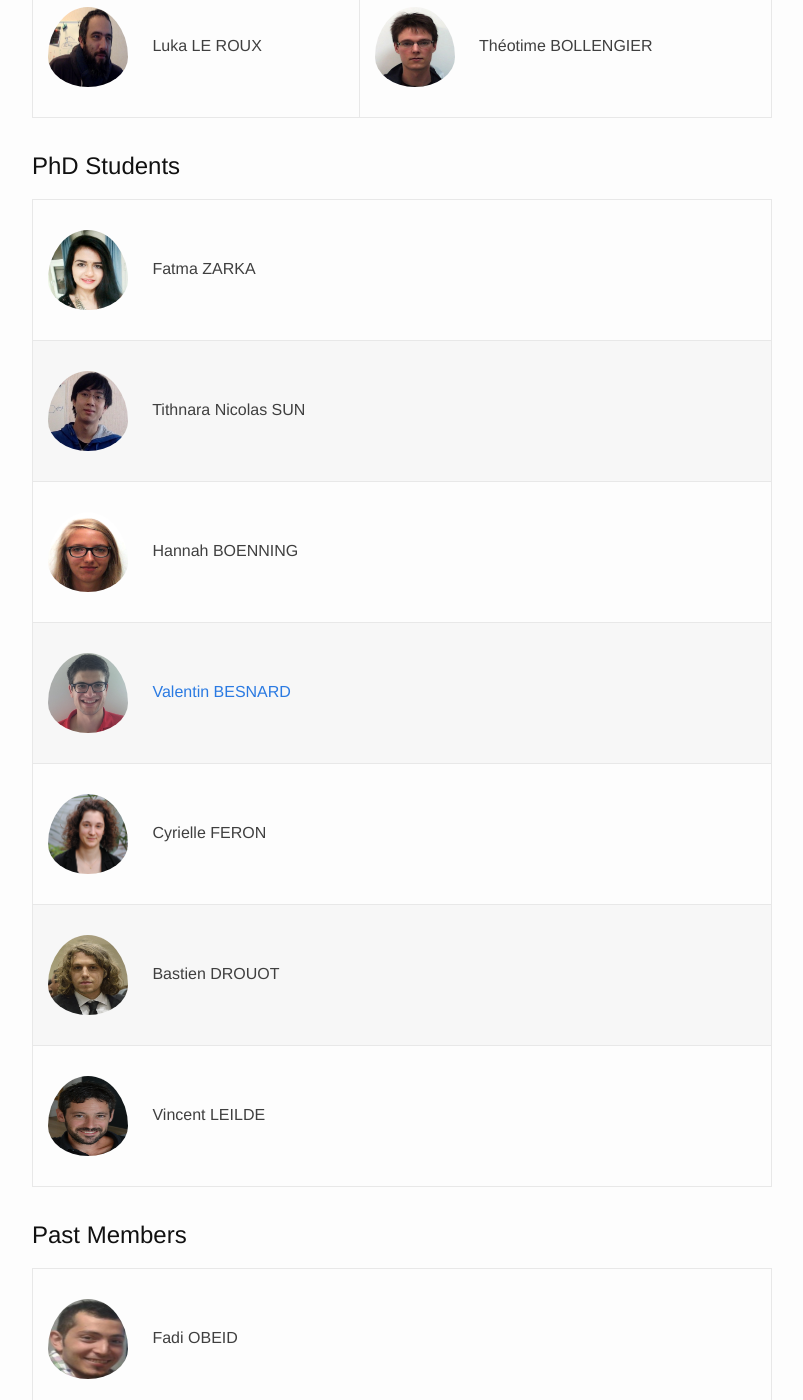
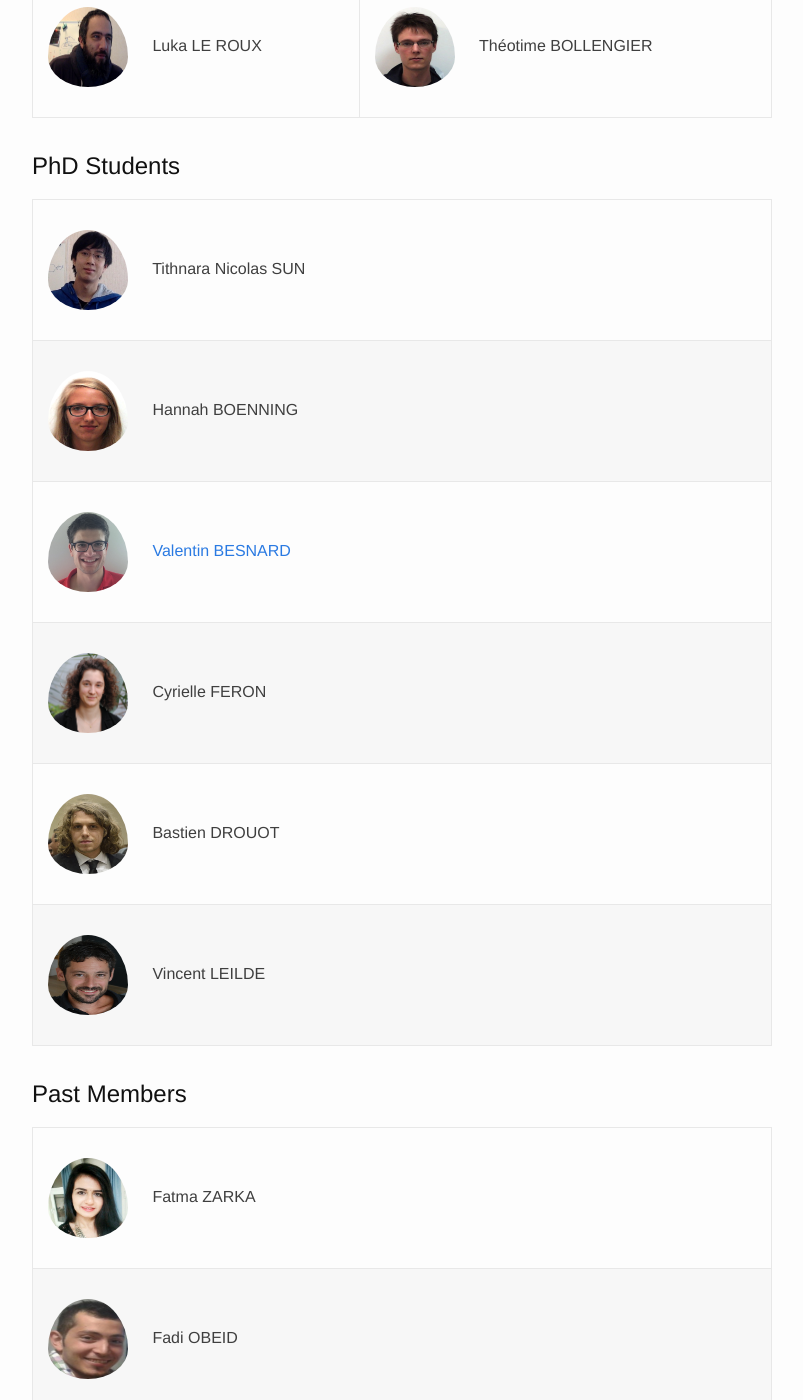
Before and after one commit to mocs-enstab/mocs-enstab.github.io, a Jekyll site: the page built from team.md, in a window 1280 px wide and 1400 px high, scrolled down 748 px. Shown: the whole window, without its empty margins (238-1041 px from the left). Built offline with Jekyll 4.4.1, drawn with Linux system fonts in a browser that asks for light colours.

Commit message:
added Fatma as past member

```diff
--- a/team.md
+++ b/team.md
@@ -19,7 +19,6 @@ order: 2
 
 # PhD Students
 
-| ![Fatma](/images/people/fatma_zarka.jpg){:class="avatar"} Fatma ZARKA
 | ![Nicolas](/images/people/nicolas_tithnara_sun.jpg){:class="avatar"} Tithnara Nicolas SUN
 | ![Hannah](/images/people/boenning_hannah.jpg){:class="avatar"} Hannah BOENNING
 | ![Valentin](/images/people/valentin.jpg){:class="avatar"} [Valentin BESNARD](https://www.researchgate.net/profile/Valentin_Besnard)
@@ -31,6 +30,7 @@ order: 2
 
 # Past Members
 
+| ![Fatma](/images/people/fatma_zarka.jpg){:class="avatar"} Fatma ZARKA
 | ![Fadi](/images/people/fadi_obeid.jpg){:class="avatar"} Fadi OBEID
 | ![Jean-Charles](/images/people/jean-charles.jpeg){:class="avatar"} [Jean-Charles ROGER](https://www.linkedin.com/in/jeancharlesroger)
 | ![Sana](/images/people/sana_ben_nasr.jpg){:class="avatar"} Sana BEN NASR
```
